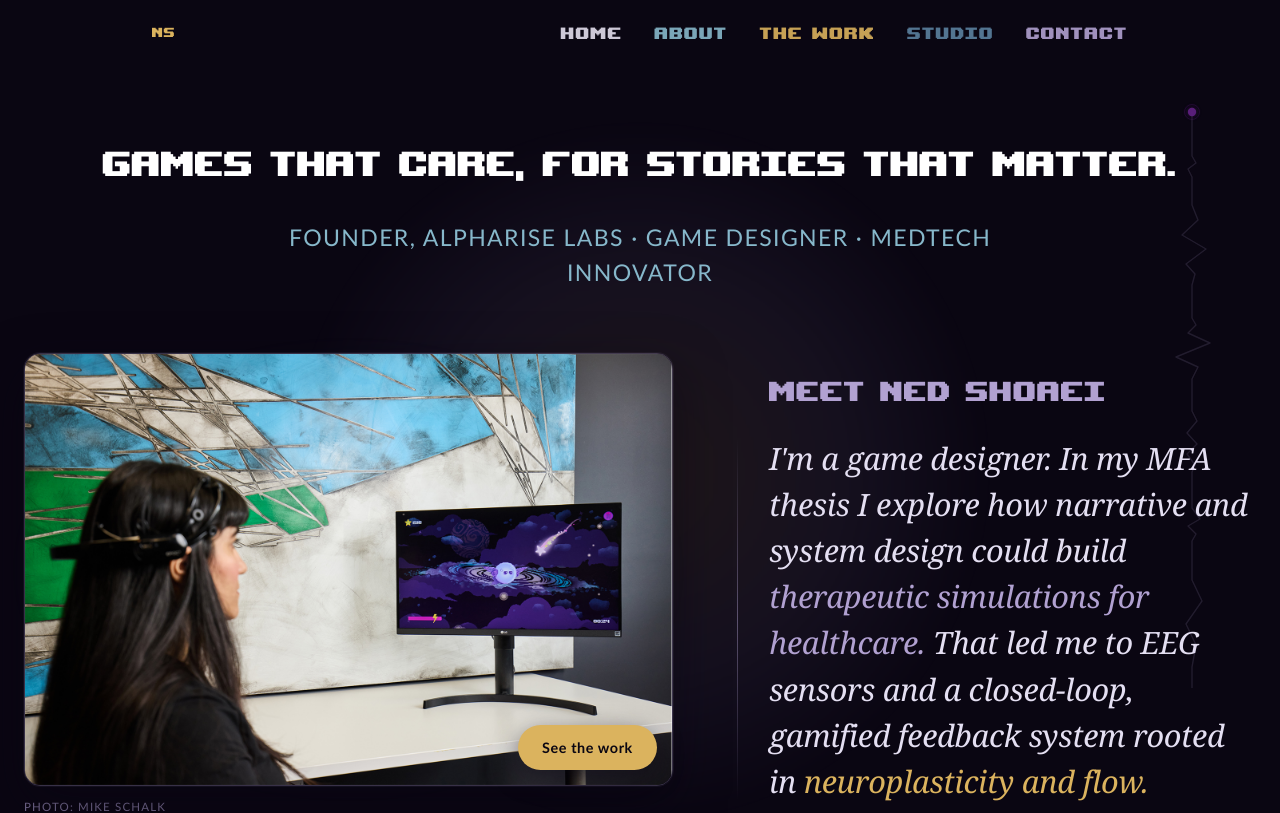
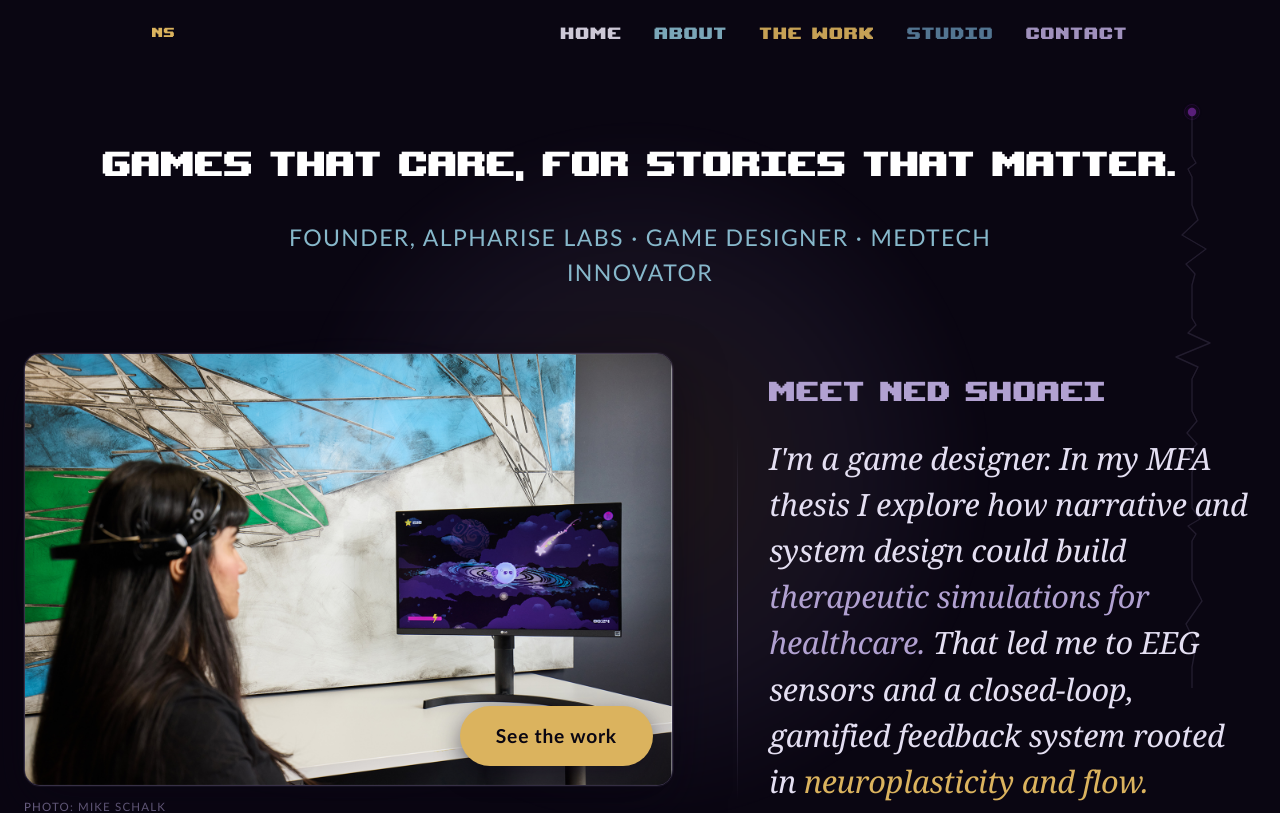
Before and after one commit to NedzZone/alphariselabs-site, a React (Vite) app: page / in a window 1280 px wide. Shown: the top 813 px of the page. Built offline with nearby package versions, Linux system fonts and the light colour scheme.

Commit message:
Enlarge the "See the work" overlay button and text
px-6 py-3 -> px-9 py-4, font 0.9rem -> 1.2rem, slightly larger inset.

Co-Authored-By: Claude Opus 4.8 (1M context) <noreply@anthropic.com>

```diff
--- a/src/app/components/Hero.tsx
+++ b/src/app/components/Hero.tsx
@@ -97,11 +97,11 @@ export function Hero() {
               href="https://youtu.be/-O7QepmzQ5k?si=gEFGXmzJuoZD666q&t=43"
               target="_blank"
               rel="noopener noreferrer"
-              className="absolute bottom-4 right-4 z-10 inline-flex items-center gap-2 px-6 py-3 rounded-full transition-all duration-300 focus-visible:outline focus-visible:outline-2 focus-visible:outline-offset-2"
+              className="absolute bottom-5 right-5 z-10 inline-flex items-center gap-2 px-9 py-4 rounded-full transition-all duration-300 focus-visible:outline focus-visible:outline-2 focus-visible:outline-offset-2"
               style={{
                 fontFamily: SANS,
                 fontWeight: 600,
-                fontSize: "0.9rem",
+                fontSize: "1.2rem",
                 letterSpacing: "0.04em",
                 background: "var(--primary)",
                 color: "var(--primary-foreground)",
```
